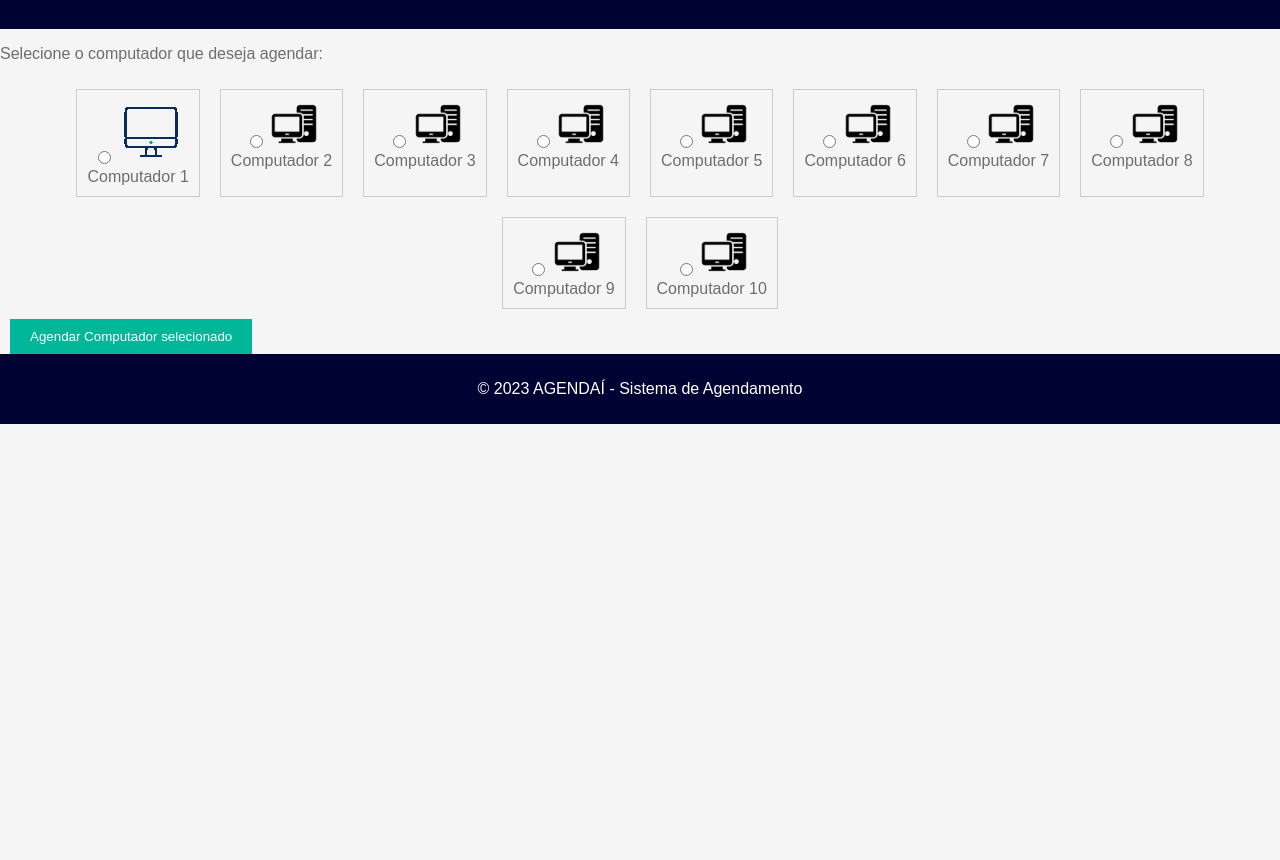
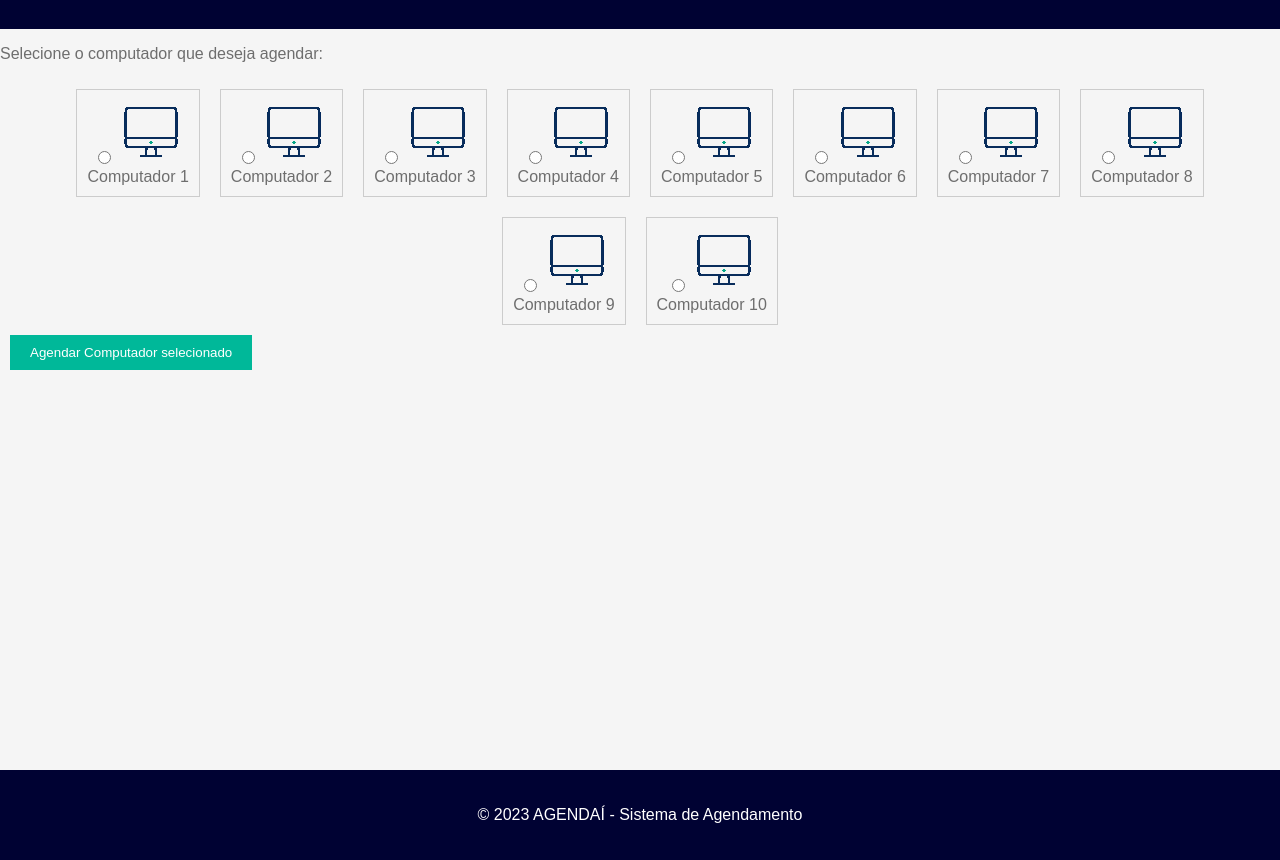
Before and after one commit to ManoellOliver/ProjetoIntegrador, a plain HTML site: page agendamento.html in a window 1280 px wide. Shown: the part 71-931 px from the top of the page. Before the commit the page ends 800 px from the top, so only its background shows below. Drawn offline with Linux system fonts and the light colour scheme.

Commit message:
Upando alguams atualizacoes do css

```diff
--- a/agendamento.css
+++ b/agendamento.css
@@ -35,7 +35,8 @@ button:hover {
 
 footer {
     text-align: center;
-    padding: 10px;
+    margin-top: 400px;
+    padding: 20px;
     background-color: #000233;
     color: #ffffff;
 }
--- a/agendamento.html
+++ b/agendamento.html
@@ -28,7 +28,7 @@
         <div class="pc-icon">
             <label class="pc-label" onclick="selectComputer('computer2')">
                 <input type="radio" name="selectedComputer" id="computer2">
-                <img src="img/favicon.ico" alt="Computador 2">
+                <img src="img/wired-outline-478-computer-display.gif" alt="Computador 2">
                 <br>
                 <span>Computador 2</span>
             </label>
@@ -38,7 +38,7 @@
         <div class="pc-icon">
             <label class="pc-label" onclick="selectComputer('computer3')">
                 <input type="radio" name="selectedComputer" id="computer3">
-                <img src="img/favicon.ico" alt="Computador 3">
+                <img src="img/wired-outline-478-computer-display.gif" alt="Computador 3">
                 <br>
                 <span>Computador 3</span>
             </label>
@@ -48,7 +48,7 @@
         <div class="pc-icon">
             <label class="pc-label" onclick="selectComputer('computer4')">
                 <input type="radio" name="selectedComputer" id="computer4">
-                <img src="img/favicon.ico" alt="Computador 4">
+                <img src="img/wired-outline-478-computer-display.gif" alt="Computador 4">
                 <br>
                 <span>Computador 4</span>
             </label>
@@ -58,7 +58,7 @@
         <div class="pc-icon">
             <label class="pc-label" onclick="selectComputer('computer5')">
                 <input type="radio" name="selectedComputer" id="computer5">
-                <img src="img/favicon.ico" alt="Computador 5">
+                <img src="img/wired-outline-478-computer-display.gif" alt="Computador 5">
                 <br>
                 <span>Computador 5</span>
             </label>
@@ -68,7 +68,7 @@
         <div class="pc-icon">
             <label class="pc-label" onclick="selectComputer('computer6')">
                 <input type="radio" name="selectedComputer" id="computer6">
-                <img src="img/favicon.ico" alt="Computador 6">
+                <img src="img/wired-outline-478-computer-display.gif" alt="Computador 6">
                 <br>
                 <span>Computador 6</span>
             </label>
@@ -78,7 +78,7 @@
         <div class="pc-icon">
             <label class="pc-label" onclick="selectComputer('computer7')">
                 <input type="radio" name="selectedComputer" id="computer7">
-                <img src="img/favicon.ico" alt="Computador 7">
+                <img src="img/wired-outline-478-computer-display.gif" alt="Computador 7">
                 <br>
                 <span>Computador 7</span>
             </label>
@@ -88,7 +88,7 @@
         <div class="pc-icon">
             <label class="pc-label" onclick="selectComputer('computer8')">
                 <input type="radio" name="selectedComputer" id="computer8">
-                <img src="img/favicon.ico" alt="Computador 8">
+                <img src="img/wired-outline-478-computer-display.gif" alt="Computador 8">
                 <br>
                 <span>Computador 8</span>
             </label>
@@ -98,7 +98,7 @@
         <div class="pc-icon">
             <label class="pc-label" onclick="selectComputer('computer9')">
                 <input type="radio" name="selectedComputer" id="computer9">
-                <img src="img/favicon.ico" alt="Computador 9">
+                <img src="img/wired-outline-478-computer-display.gif" alt="Computador 9">
                 <br>
                 <span>Computador 9</span>
             </label>
@@ -108,7 +108,7 @@
         <div class="pc-icon">
             <label class="pc-label" onclick="selectComputer('computer10')">
                 <input type="radio" name="selectedComputer" id="computer10">
-                <img src="img/favicon.ico" alt="Computador 10">
+                <img src="img/wired-outline-478-computer-display.gif" alt="Computador 10">
                 <br>
                 <span>Computador 10</span>
             </label>
@@ -116,7 +116,7 @@
     </div>
 
     <div id="date-time-selection" style="display: none;">
-        <h2>Agende seu Experimento</h2>
+        <h2>Agende</h2>
         <div class="date-time-inputs">
             <div class="input-group">
                 <label for="data">Data:</label>
```
Also changed, not shown: telaCadastro.html (+5 -7 lines).
